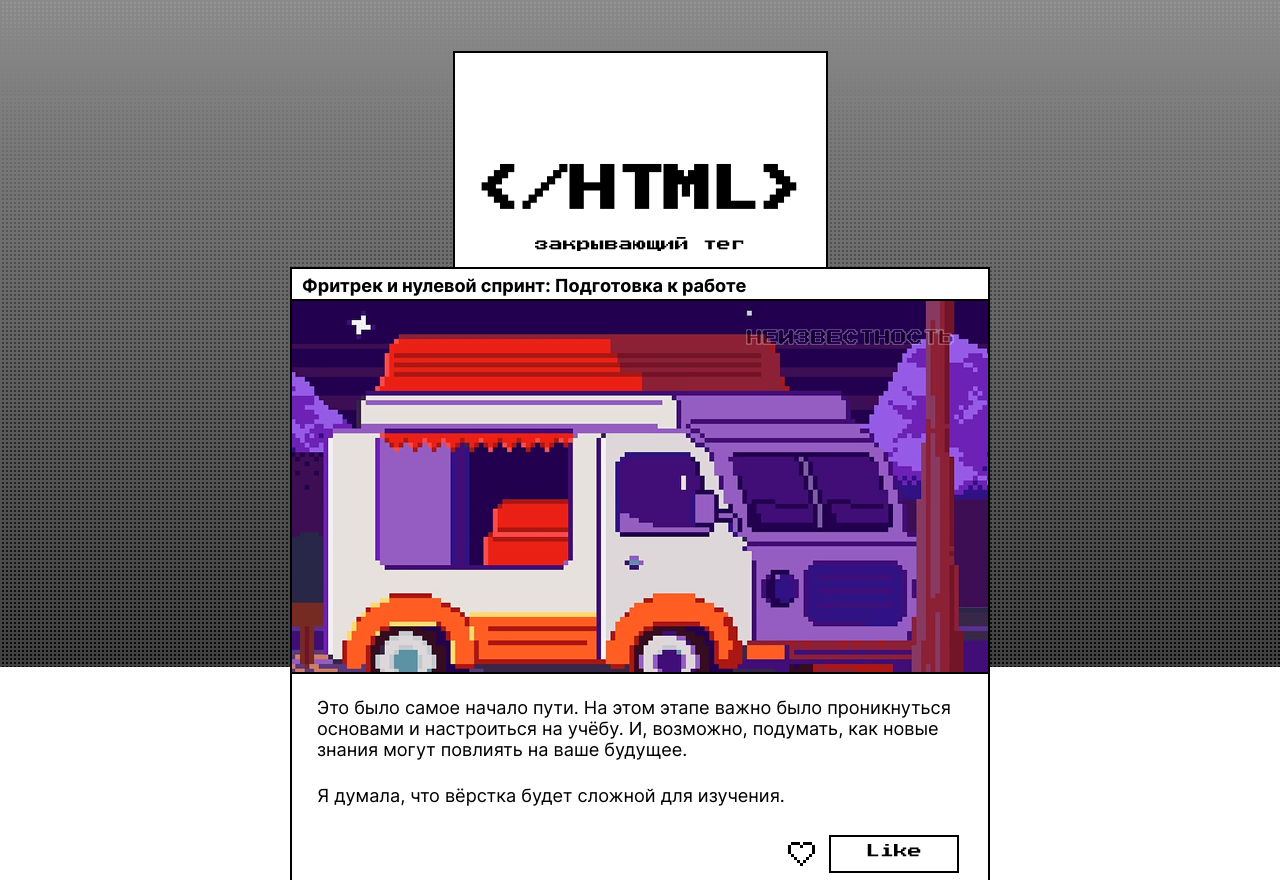
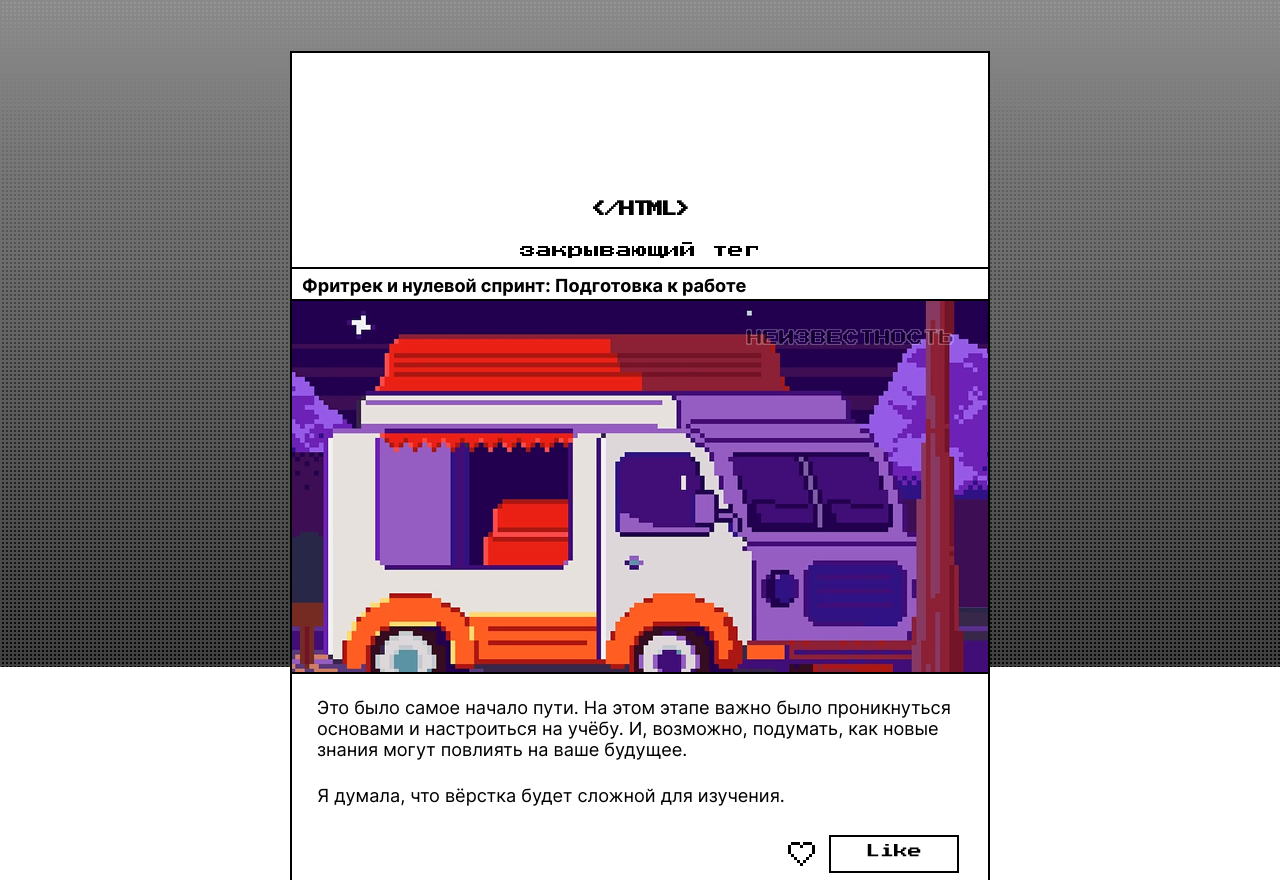
Before and after one commit to bogdanovaanna/zakrivayuschiy-teg-f, a plain HTML site: page index.html in a window 1280 px wide. Shown: the top 880 px of the page. Drawn offline with Linux system fonts and the light colour scheme; files whose address does not match are found by name.

Commit message:
правки 21.10

```diff
--- a/styles/style.css
+++ b/styles/style.css
@@ -31,8 +31,12 @@
   background-image:
     linear-gradient(180deg, rgba(0,0,0,0.35), rgba(0,0,0,0.7)),
     var(--grid-bg);
-  background-size: cover;
+  background-size: 100vw auto;
+  background-repeat: no-repeat;
+  background-position: center top;
+  width: 100vw;
   background-attachment: fixed;
+  overflow-x: hidden;
 }
 
 .header-inner {
@@ -509,8 +513,8 @@
   }
 
   .header-inner {
-    width: clamp(200px, 80%, 375px);
-    height: clamp(200px, 50vh, 327px);
+    width: clamp(375px, 80%, 700px);
+    height: clamp(327px, 50vh, 368px);
     padding: clamp(10px, 4vw, 20px);
   }
 
--- a/styles/variables.css
+++ b/styles/variables.css
@@ -6,23 +6,19 @@
   --heading-weight: 715;
   --accent-weight: 400;
     /* Резиновые значения для шапки */
-  --header-width: clamp(300px, 60%, 700px);
+  --header-width: clamp(375px, 80%, 700px);
   --header-height: clamp(250px, 40vh, 368px);
+  --logo-size: clamp(49px, 10vw, 100px);
+  --title-font-size: clamp(20px, 6vw, 48px);
+  --subtitle-font-size: clamp(14px, 4vw, 24px);
   --head-pad: clamp(16px, 4vw, 80px);
-  --title-font-desktop: 65px;
-  --title-font-mobile: 49px;
-  --subtitle-font-desktop: 23px;
-  --subtitle-font-mobile: 14px;
-  --subtitle-pad: clamp(6px, 1vw, 14px);
 
   --bg: #fff;
   --card-bg: #fff;
   --label-color: #000; /* основной цвет текста */
   --label-stroke: #fff; /* цвет обводки текста */
   --text: #000;
-  --hero-min-height: 60vh;
   --card-padding: 25px;
-  --transition-fast: 0.15s;
   --transition-mid: 0.3s;
 
   --heart-contour-color: #000;      /* цвет контура по умолчанию */
```
